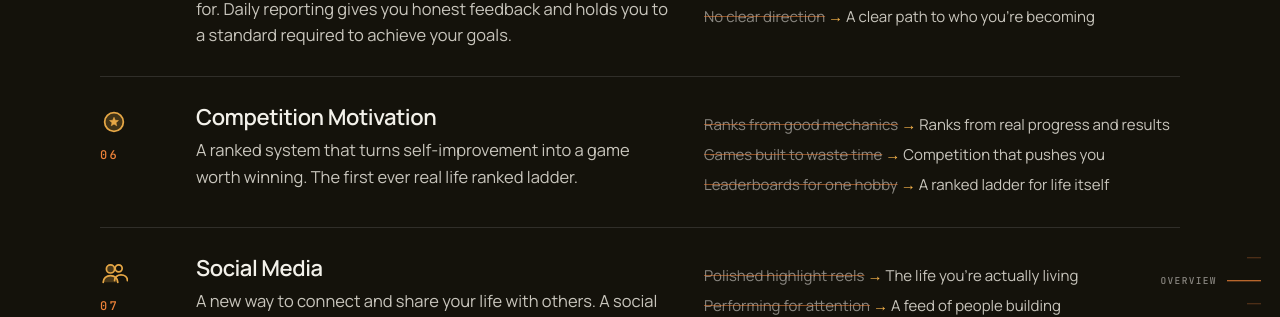
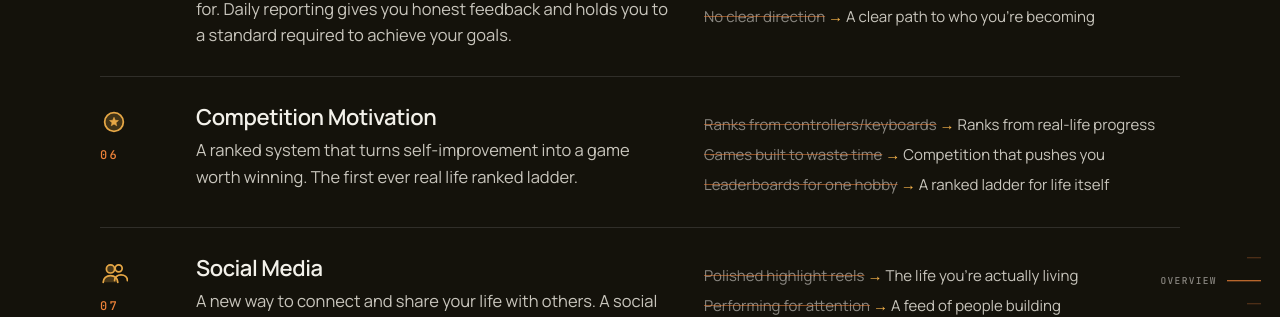
Before and after one commit to Solia-SaaS/Solia-Site, a Jekyll site: the page built from index.html, in a window 1280 px wide and 900 px high, scrolled down 3045 px. Shown: the part 146-463 px from the top of the window. Built offline with Jekyll 4.4.1, drawn with Linux system fonts in a browser that asks for light colours.

Commit message:
Competition pair: 'Ranks from controllers/keyboards -> Ranks from real-life progress'
Co-Authored-By: Claude Fable 5 <noreply@anthropic.com>

```diff
--- a/index.html
+++ b/index.html
@@ -385,7 +385,7 @@ description: Solia is a Life Operating System designed to align your actions wit
                The first ever real life ranked ladder.</p>
           </div>
           <ul class="how-diff">
-            <li><span class="vs-them">Ranks from good mechanics</span> <span class="vs-us">Ranks from real progress and results</span></li>
+            <li><span class="vs-them">Ranks from controllers/keyboards</span> <span class="vs-us">Ranks from real-life progress</span></li>
             <li><span class="vs-them">Games built to waste time</span> <span class="vs-us">Competition that pushes you</span></li>
             <li><span class="vs-them">Leaderboards for one hobby</span> <span class="vs-us">A ranked ladder for life itself</span></li>
           </ul>
```
